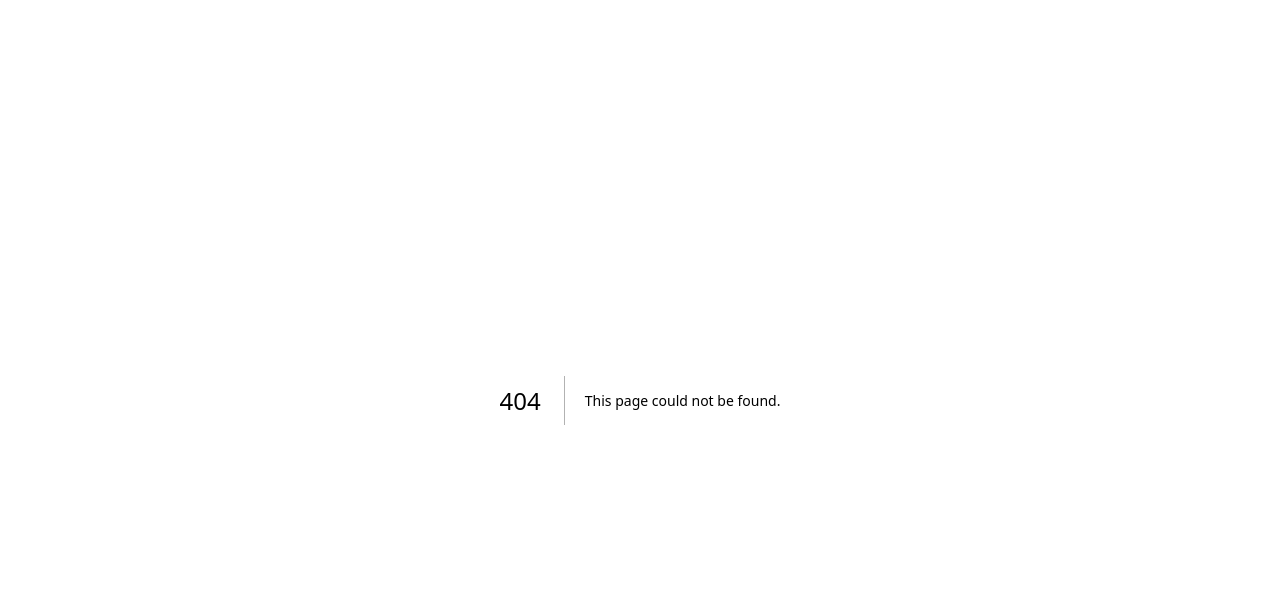
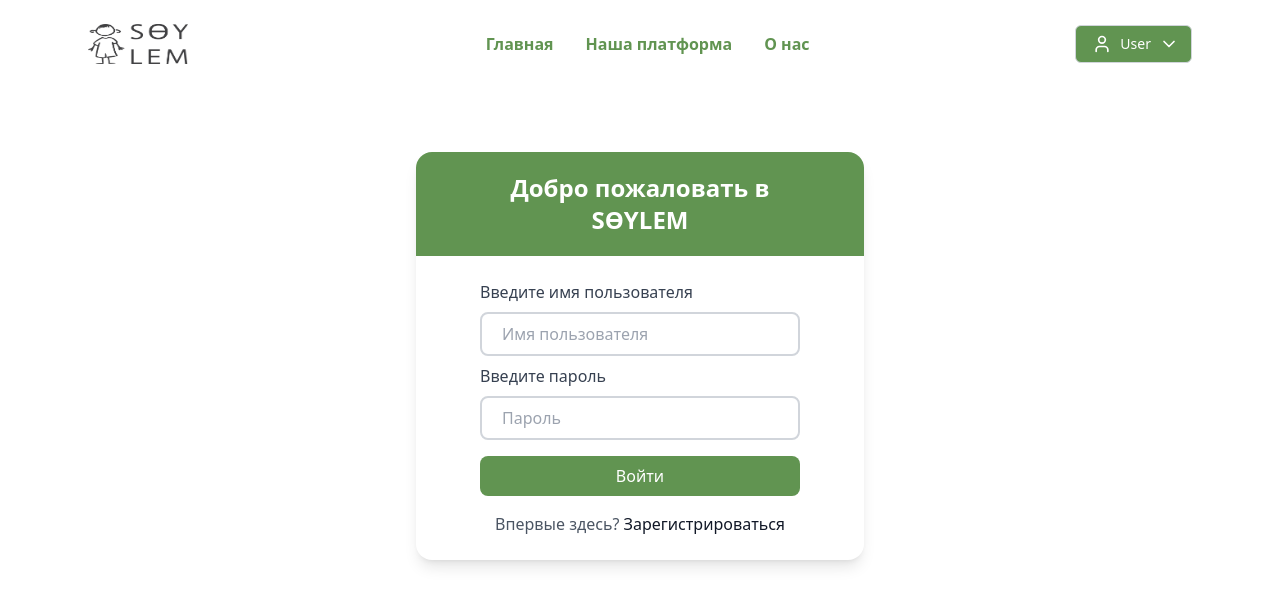
Before and after one commit to veyabidlek/pecs-front, a Next.js app: page /login in a window 1280 px wide. Before the commit this address had no page. Shown: the top 606 px of the page. Built offline with nearby package versions, Linux system fonts and the light colour scheme.

Commit message:
adds login page

```diff
--- /dev/null
+++ b/src/app/login/page.tsx
@@ -0,0 +1,126 @@
+"use client";
+import { useState } from "react";
+import Link from "next/link";
+import Navbar from "../components/navBar";
+
+interface Message {
+  text: string;
+  type: string;
+}
+
+const LoginPage: React.FC = () => {
+  const [formData, setFormData] = useState({
+    username: "",
+    password: "",
+  });
+
+  const [messages] = useState<Message[]>([
+    // Add any default messages here or fetch them from a source
+  ]);
+
+  const handleSubmit = async (e: React.FormEvent) => {
+    e.preventDefault();
+    // Your login logic here
+  };
+
+  const handleChange = (e: React.ChangeEvent<HTMLInputElement>) => {
+    const { name, value } = e.target;
+    setFormData((prev) => ({
+      ...prev,
+      [name]: value,
+    }));
+  };
+
+  return (
+    <div className="min-h-screen mx-auto max-w-7xl px-4 sm:px-8 lg:px-16">
+      <Navbar />
+      <div className="flex items-center justify-center pt-16">
+        <div className="w-full max-w-md bg-white rounded-2xl shadow-lg">
+          <div className="bg-[--main-color] text-white text-center py-5 px-12 rounded-t-2xl">
+            <h1 className="text-2xl font-bold">Добро пожаловать в SӨYLEM</h1>
+          </div>
+
+          {messages.map((message, index) => (
+            <div
+              key={index}
+              className="bg-yellow-100 border border-yellow-400 text-yellow-700 px-4 py-3 relative mx-4 mt-4 rounded"
+              role="alert"
+            >
+              <span className="block sm:inline">{message.text}</span>
+              <button
+                className="absolute top-0 right-0 px-4 py-3"
+                onClick={() => {
+                  // Add close handler
+                }}
+              >
+                <span className="sr-only">Close</span>
+                <svg
+                  className="h-4 w-4"
+                  viewBox="0 0 20 20"
+                  fill="currentColor"
+                >
+                  <path
+                    fillRule="evenodd"
+                    d="M4.293 4.293a1 1 0 011.414 0L10 8.586l4.293-4.293a1 1 0 111.414 1.414L11.414 10l4.293 4.293a1 1 0 01-1.414 1.414L10 11.414l-4.293 4.293a1 1 0 01-1.414-1.414L8.586 10 4.293 5.707a1 1 0 010-1.414z"
+                    clipRule="evenodd"
+                  />
+                </svg>
+              </button>
+            </div>
+          ))}
+
+          <form onSubmit={handleSubmit} className="px-6 py-4">
+            <div className="flex flex-col items-center mt-2">
+              <label className="w-4/5 text-gray-700">
+                Введите имя пользователя
+              </label>
+              <input
+                type="text"
+                name="username"
+                required
+                placeholder="Имя пользователя"
+                value={formData.username}
+                onChange={handleChange}
+                className="mt-2 w-4/5 px-5 py-2 border-2 border-gray-300 rounded-lg focus:outline-none focus:border-blue-600"
+              />
+            </div>
+
+            <div className="flex flex-col items-center mt-2">
+              <label className="w-4/5 text-gray-700">Введите пароль</label>
+              <input
+                type="password"
+                name="password"
+                required
+                placeholder="Пароль"
+                value={formData.password}
+                onChange={handleChange}
+                className="mt-2 w-4/5 px-5 py-2 border-2 border-gray-300 rounded-lg focus:outline-none focus:border-blue-600"
+              />
+            </div>
+
+            <div className="flex justify-center mt-4">
+              <button
+                type="submit"
+                className="w-4/5 bg-[--main-color] text-white py-2 rounded-lg hover:brightness-90 transition-colors"
+              >
+                Войти
+              </button>
+            </div>
+
+            <div className="text-center mt-4 mb-2">
+              <span className="text-gray-600">Впервые здесь? </span>
+              <Link
+                href="/signup"
+                className="text-gray-900 hover:text-[--main-color] transition-colors"
+              >
+                Зарегистрироваться
+              </Link>
+            </div>
+          </form>
+        </div>
+      </div>
+    </div>
+  );
+};
+
+export default LoginPage;
```
